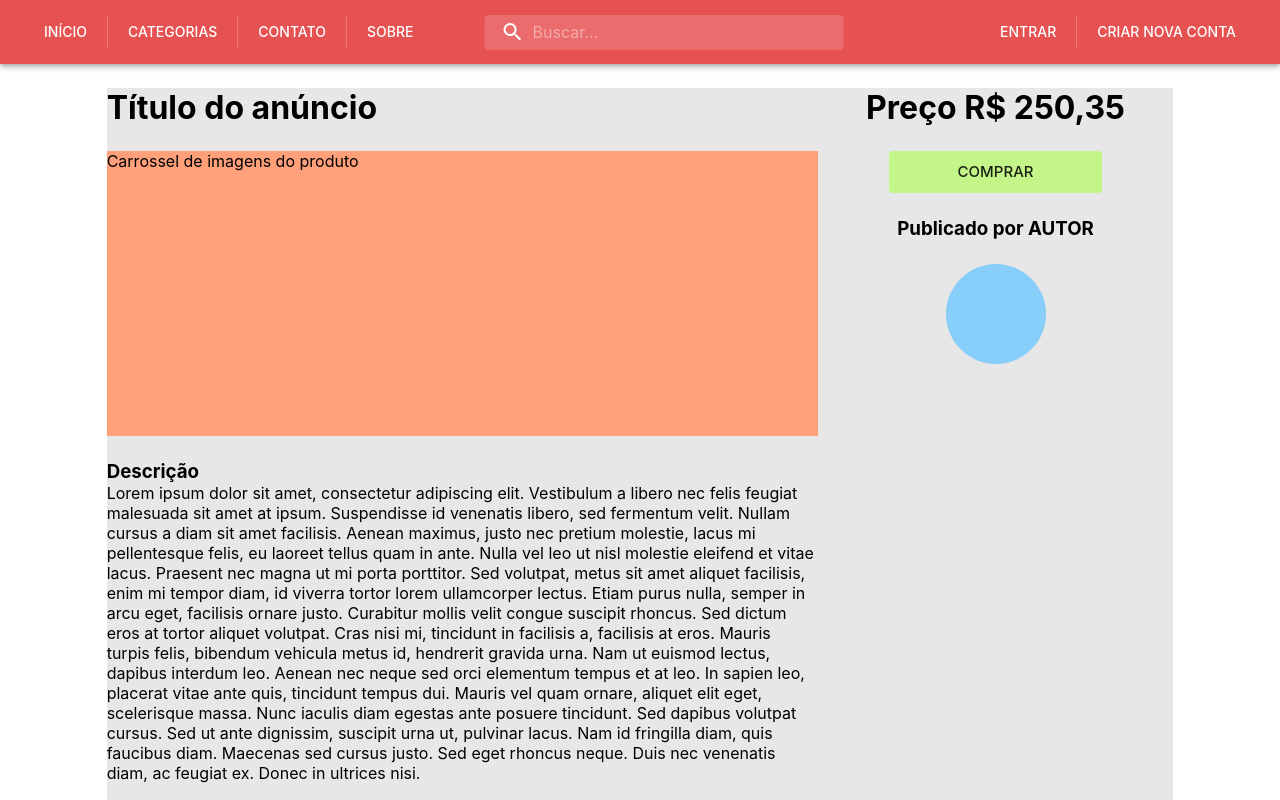
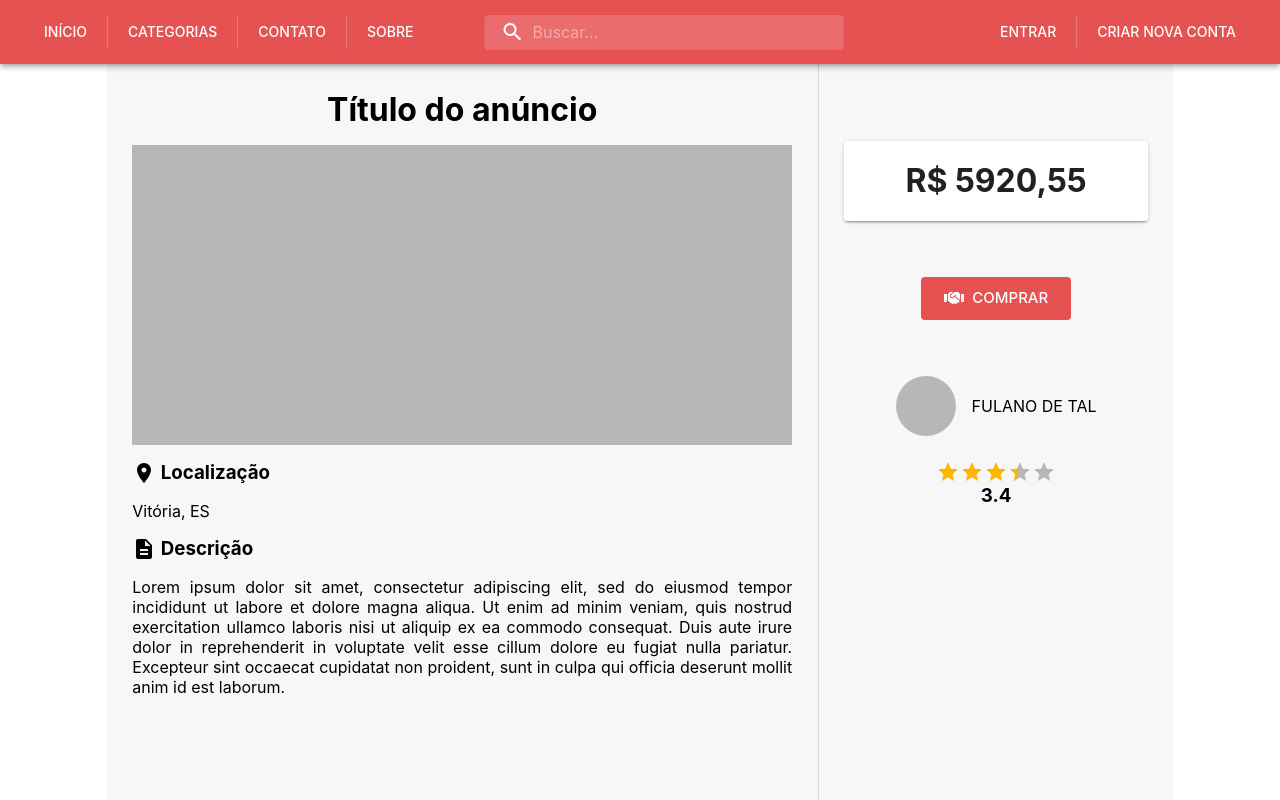
Before and after one commit to pedrohbh/2020-ClassiWeb, a React (Create React App) app in the folder frontend/: page /ad in a window 1280 px wide. Built offline with nearby package versions, Linux system fonts and the light colour scheme.

Commit message:
Finaliza tela de anúncio

```diff
--- a/frontend/src/views/Ad/Ad.tsx
+++ b/frontend/src/views/Ad/Ad.tsx
@@ -1,10 +1,20 @@
-import { Button, Grid, withStyles } from '@material-ui/core';
+import { Button, Grid, Paper, withStyles } from '@material-ui/core';
 import React from 'react';
+import { FaHandshake } from 'react-icons/fa';
 import PageBase from '../../components/PageBase';
+import RoomIcon from '@material-ui/icons/Room';
+import DescriptionIcon from '@material-ui/icons/Description';
+import { Rating } from '@material-ui/lab';
 
 const StyledButton = withStyles({
   root: {
-    width: '60%'
+    width: '150px',
+    maxWidth: '70%',
+    background: '#E65252',
+    '&:hover':{
+        background: '#fc7474',
+    },
+    color: 'white',
   },
 })((props: any) => <Button size="large" {...props}/>);
 
@@ -12,40 +22,123 @@ export default function Ad() {
 
   return (
     <PageBase footer={false}>
+      <Grid container justify='center' style={{ height: '100%' }}>
 
-      <Grid container justify='center' style={{ minHeight: 'calc(100% - 3vh)', height: 'max-content', marginTop: '3vh' }}>
+        <Grid item xs={10}>
 
-        <Grid item xs={10} style={{ backgroundColor: '#e7e7e7'}}>
+          <Grid container style={{ height: '100%', backgroundColor: '#f7f7f7' }}>
 
-          <Grid container style={{ height: '100%'}}>
+            {/* Lado esquerdo */}
+            <Grid item xs={8}>
 
-            <Grid item xs={8} style={{ backgroundColor: 'transparent'}}>
-              <Grid container direction="column" style={{ height: '100%', rowGap: '3vh'}}>
-                <h1>Título do anúncio</h1>
-                <Grid container style={{ height: '40%', backgroundColor: 'lightsalmon'}}>
-                  Carrossel de imagens do produto
+              <Grid container direction='column' spacing={2} style={{ padding: '2vw' }}>
+
+                <Grid item style={{ width: '100%', textAlign: 'center' }}>
+                  <h1>Título do anúncio</h1>
                 </Grid>
 
-                <Grid container direction="column" style={{ width: '100%' }}>
-                  <Grid item>
-                    <h3>Descrição</h3>
+                <Grid item style={{ width: '100%' }}>
+                  <div style={{ height: '300px', backgroundColor: '#b7b7b7' }}></div>
+                </Grid>
+
+                <Grid item style={{ width: '100%' }}>
+
+                  <Grid container spacing={2}>
+
+                    <Grid item style={{ display: 'flex' }}>
+                      <RoomIcon/>
+                      &nbsp;
+                      <h3>Localização</h3>
+                    </Grid>
+
+                    <Grid item xs={12}>
+                      <p>Vitória, ES</p>
+                    </Grid>
+
                   </Grid>
-                  <Grid item>
-                    Lorem ipsum dolor sit amet, consectetur adipiscing elit. Vestibulum a libero nec felis feugiat malesuada sit amet at ipsum. Suspendisse id venenatis libero, sed fermentum velit. Nullam cursus a diam sit amet facilisis. Aenean maximus, justo nec pretium molestie, lacus mi pellentesque felis, eu laoreet tellus quam in ante. Nulla vel leo ut nisl molestie eleifend et vitae lacus. Praesent nec magna ut mi porta porttitor. Sed volutpat, metus sit amet aliquet facilisis, enim mi tempor diam, id viverra tortor lorem ullamcorper lectus. Etiam purus nulla, semper in arcu eget, facilisis ornare justo. Curabitur mollis velit congue suscipit rhoncus. Sed dictum eros at tortor aliquet volutpat. Cras nisi mi, tincidunt in facilisis a, facilisis at eros. Mauris turpis felis, bibendum vehicula metus id, hendrerit gravida urna. Nam ut euismod lectus, dapibus interdum leo. Aenean nec neque sed orci elementum tempus et at leo.
-                    In sapien leo, placerat vitae ante quis, tincidunt tempus dui. Mauris vel quam ornare, aliquet elit eget, scelerisque massa. Nunc iaculis diam egestas ante posuere tincidunt. Sed dapibus volutpat cursus. Sed ut ante dignissim, suscipit urna ut, pulvinar lacus. Nam id fringilla diam, quis faucibus diam. Maecenas sed cursus justo. Sed eget rhoncus neque. Duis nec venenatis diam, ac feugiat ex. Donec in ultrices nisi.
+
+                </Grid>
+
+                <Grid item style={{ width: '100%' }}>
+
+                  <Grid container spacing={2}>
+
+                    <Grid item style={{ display: 'flex' }}>
+                      <DescriptionIcon/>
+                      &nbsp;
+                      <h3>Descrição</h3>
+                    </Grid>
+
+                    <Grid item xs={12}>
+                      <p style={{ textAlign:'justify' }}>
+                        Lorem ipsum dolor sit amet, consectetur adipiscing elit, sed do eiusmod tempor incididunt ut labore et dolore magna aliqua. Ut enim ad minim veniam, quis nostrud exercitation ullamco laboris nisi ut aliquip ex ea commodo consequat. Duis aute irure dolor in reprehenderit in voluptate velit esse cillum dolore eu fugiat nulla pariatur. Excepteur sint occaecat cupidatat non proident, sunt in culpa qui officia deserunt mollit anim id est laborum.
+                        {/* Lorem ipsum dolor sit amet, consectetur adipiscing elit, sed do eiusmod tempor incididunt ut labore et dolore magna aliqua. Ut enim ad minim veniam, quis nostrud exercitation ullamco laboris nisi ut aliquip ex ea commodo consequat. Duis aute irure dolor in reprehenderit in voluptate velit esse cillum dolore eu fugiat nulla pariatur. Excepteur sint occaecat cupidatat non proident, sunt in culpa qui officia deserunt mollit anim id est laborum.
+                        Lorem ipsum dolor sit amet, consectetur adipiscing elit, sed do eiusmod tempor incididunt ut labore et dolore magna aliqua. Ut enim ad minim veniam, quis nostrud exercitation ullamco laboris nisi ut aliquip ex ea commodo consequat. Duis aute irure dolor in reprehenderit in voluptate velit esse cillum dolore eu fugiat nulla pariatur. Excepteur sint occaecat cupidatat non proident, sunt in culpa qui officia deserunt mollit anim id est laborum.
+                        Lorem ipsum dolor sit amet, consectetur adipiscing elit, sed do eiusmod tempor incididunt ut labore et dolore magna aliqua. Ut enim ad minim veniam, quis nostrud exercitation ullamco laboris nisi ut aliquip ex ea commodo consequat. Duis aute irure dolor in reprehenderit in voluptate velit esse cillum dolore eu fugiat nulla pariatur. Excepteur sint occaecat cupidatat non proident, sunt in culpa qui officia deserunt mollit anim id est laborum.
+                        Lorem ipsum dolor sit amet, consectetur adipiscing elit, sed do eiusmod tempor incididunt ut labore et dolore magna aliqua. Ut enim ad minim veniam, quis nostrud exercitation ullamco laboris nisi ut aliquip ex ea commodo consequat. Duis aute irure dolor in reprehenderit in voluptate velit esse cillum dolore eu fugiat nulla pariatur. Excepteur sint occaecat cupidatat non proident, sunt in culpa qui officia deserunt mollit anim id est laborum.
+                        Lorem ipsum dolor sit amet, consectetur adipiscing elit, sed do eiusmod tempor incididunt ut labore et dolore magna aliqua. Ut enim ad minim veniam, quis nostrud exercitation ullamco laboris nisi ut aliquip ex ea commodo consequat. Duis aute irure dolor in reprehenderit in voluptate velit esse cillum dolore eu fugiat nulla pariatur. Excepteur sint occaecat cupidatat non proident, sunt in culpa qui officia deserunt mollit anim id est laborum. */}
+                      </p>
+                    </Grid>
+
                   </Grid>
+
                 </Grid>
 
               </Grid>
 
             </Grid>
 
-            <Grid item xs={4} style={{ backgroundColor: 'transparent'}}>
-              <Grid container direction="column" alignItems='center' style={{ height: '100%', rowGap: '3vh'}}>
-                <h1>Preço R$ 250,35</h1>
-                <StyledButton style={{ backgroundColor: '#c4f589' }}>COMPRAR</StyledButton>
-                <h3>Publicado por AUTOR</h3>
-                <div style={{ borderRadius:'50%', backgroundColor:'lightskyblue', width:'100px', height:'100px'}}></div>
+            {/* Lado direito */}
+            <Grid item xs={4} style={{ borderLeft:'1px solid #d7d7d7' }}>
+
+              <Grid container direction='column' alignItems='center' spacing={3} style={{ padding: '2vw' }}>
+
+                <Grid item style={{ width: '100%', textAlign: 'center' }}>
+                  <h1>&nbsp;</h1>
+                </Grid>
+
+                <Grid item style={{ width: '100%', textAlign: 'center', paddingTop: 0 }}>
+                  <Paper
+                    elevation={2}
+                    style={{
+                      height: '80px',
+                      display: 'flex',
+                      alignItems: 'center',
+                      justifyContent: 'center'
+                    }}
+                  >
+                    <h1>R$ 5920,55</h1>
+                  </Paper>
+                </Grid>
+
+                <Grid item style={{ width: '100%', textAlign: 'center', margin: '10% auto' }}>
+                  <StyledButton>
+                    <FaHandshake style={{ fontSize: '20px', marginRight: '4.5px' }}/>
+                    &nbsp;Comprar
+                  </StyledButton>
+                </Grid>
+
+                <Grid item style={{ width: '100%', textAlign: 'center' }}>
+
+                  <Grid container justify='center' alignItems='center' spacing={2}>
+
+                    <Grid item style={{ display: 'flex', justifyContent: 'center' }}>
+                      <div style={{ borderRadius: '50%', width: '60px', height: '60px', backgroundColor: '#b7b7b7'}}></div>
+                    </Grid>
+
+                    <Grid item style={{ textAlign: 'center' }}>
+                      <p>FULANO DE TAL</p>
+                    </Grid>
+
+                  </Grid>
+
+                </Grid>
+
+                <Grid item style={{ display: 'flex', justifyContent: 'center', flexDirection: 'column', alignItems: 'center' }}>
+                  <Rating name="avaliation" value={3.4} precision={0.1} readOnly />
+                  <h3>3.4</h3>
+                </Grid>
+
               </Grid>
 
             </Grid>
@@ -55,7 +148,6 @@ export default function Ad() {
         </Grid>
 
       </Grid>
-
     </PageBase>
   );
 }
```
